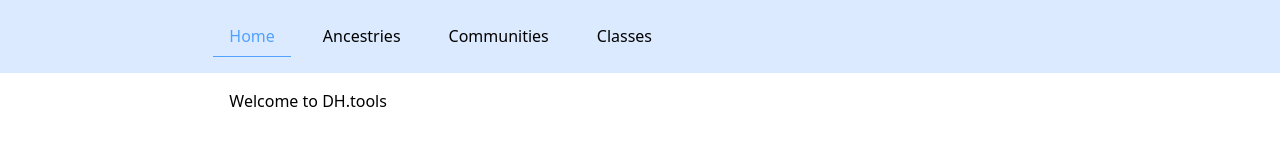
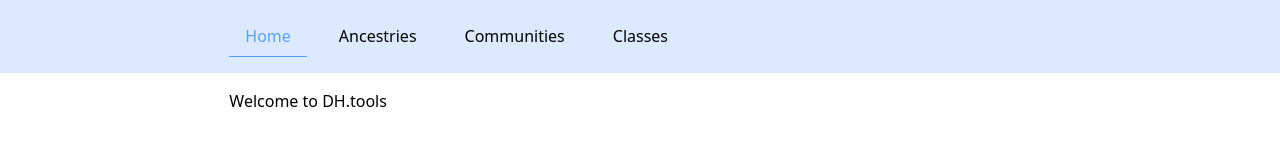
Before and after one commit to nohan-budry/daggerheartcompanion, a SvelteKit app: page / in a window 1280 px wide. Shown: the top 160 px of the page. Built offline with nearby package versions, Linux system fonts and the light colour scheme.

Commit message:
add flex-wrap on main navbar

```diff
--- a/src/routes/+layout.svelte
+++ b/src/routes/+layout.svelte
@@ -24,9 +24,9 @@
 
 <div class="min-h-screen -mb-4 pb-8">
     <nav class="bg-blue-100">
-        <div class="w-app p-4 flex gap-4">
+        <div class="w-app p-4 flex flex-wrap gap-4">
             {#each navLinks as navLink}
-                <a class="px-4 py-2 hover:text-blue-400 first:-ml-4 last:-mr-4"
+                <a class="px-4 py-2 hover:text-blue-400"
                    class:active={isCurrentPage(navLink.path)} href={navLink.path}>
                     {navLink.name}
                 </a>
```
